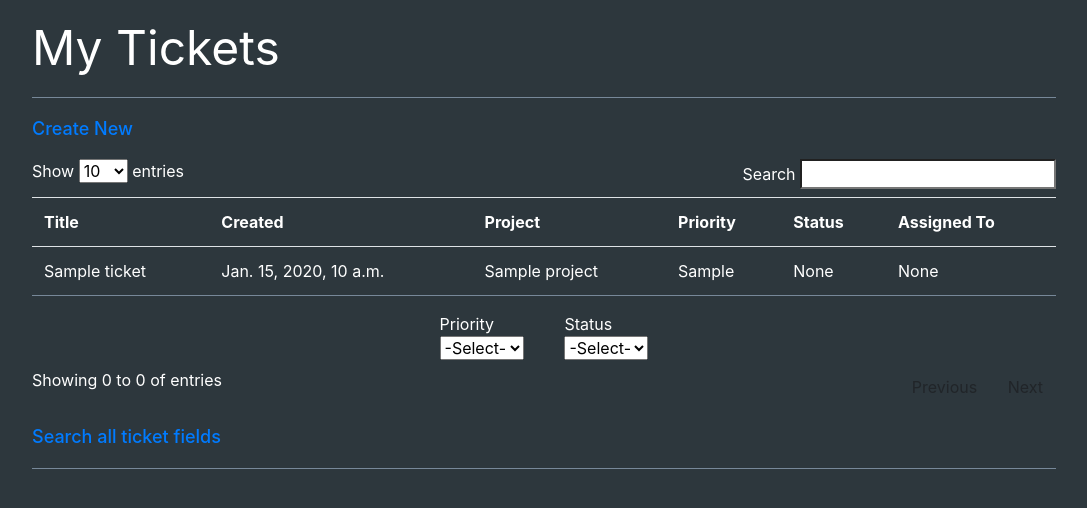
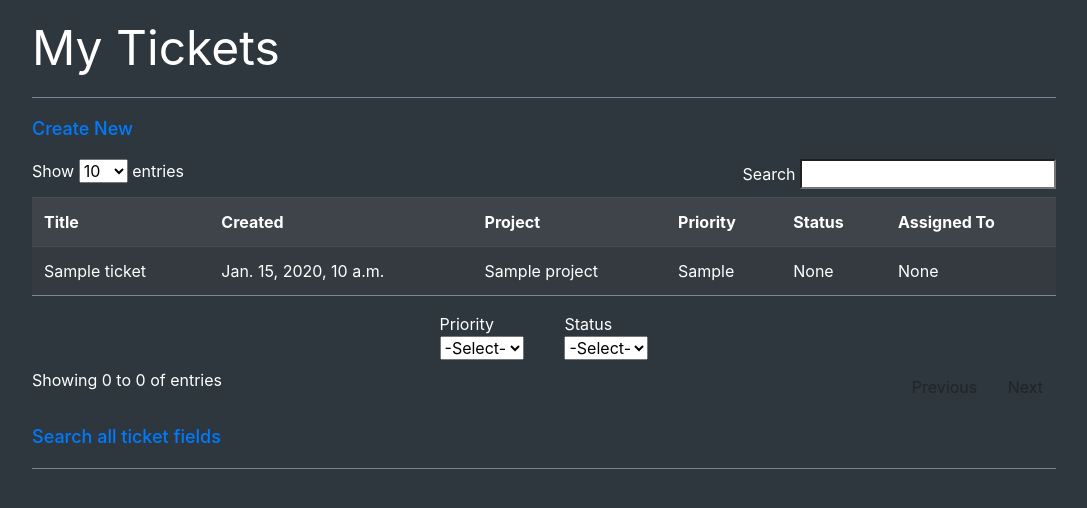
Before and after one commit to Anthony9698/BugTracker, a Django app: page /tickets/ in a window 1280 px wide. Shown: the part 61-569 px from the top of the page, without its empty margins (96-1183 px from the left). Run offline with Django 3.2, Linux system fonts and the light colour scheme; a user stored in the database is signed in; tables that the repository leaves empty hold one stand-in row (values such as "Sample post"); some libraries are stand-ins or nearby versions.

Commit message:
Updated ticket and project table styling with bootstrap.

```diff
--- a/src/profiles/templates/projects.html
+++ b/src/profiles/templates/projects.html
@@ -10,8 +10,7 @@
         <h4 style="margin-top: -20px;"><a href="{% url 'new_project' %}">Create New</a></h4>
     </div>
 
-    <div class="table">
-        <table>
+    <table class="table table-striped table-dark">
         <tr>
             <th>Name</th>
             <th>Description</th>
@@ -25,7 +24,7 @@
         {% endfor %}
 
     </table>
-    </div>
+
     <h4><a href="#">View Archived Projects</a></h4>
 </div>
 
--- a/src/profiles/templates/tickets.html
+++ b/src/profiles/templates/tickets.html
@@ -21,8 +21,7 @@
             <input type="search" name="" id="">
         </label>
     </div>
-    <div class="table">
-        <table>
+    <table class="table table-striped table-dark">
         <tr>
             <th>Title</th>
             <th>Created</th>
@@ -43,7 +42,6 @@
         </tr>
         {% endfor %}
     </table>
-    </div>
     <div class="priority-selection-wrapper">
         <div class="priority-selection">
             <label>
```
Lines whose indentation alone changed are shown as unchanged.
